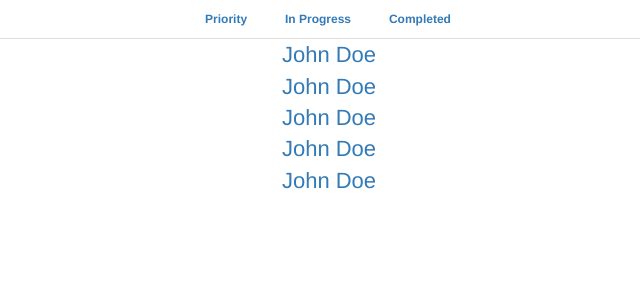
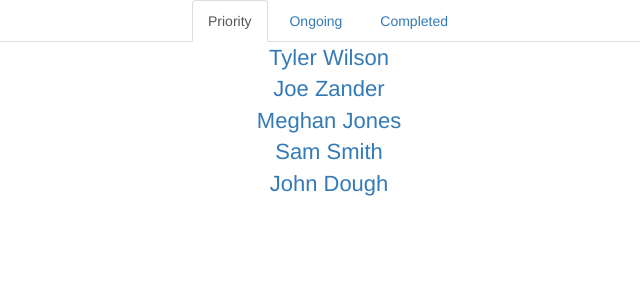
Before and after one commit to Jdothager/umslhack2017, a Python web app: template templates/index.html in a window 1280 px wide. Shown: the top 300 px of the page, without its empty margins (311-951 px from the left). Run offline with Jinja, Linux system fonts and the light colour scheme; the template is opened without the code that fills it, so the values that code supplies are empty; some libraries are stand-ins or nearby versions.

Commit message:
safe commit

```diff
--- a/templates/base.html
+++ b/templates/base.html
@@ -34,7 +34,7 @@
     <script src="/js/bootstrap.min.js"></script>
 
     <script src="https://ajax.googleapis.com/ajax/libs/angularjs/1.6.2/angular.min.js "></script>
-    <script src="studentController.js "></script>
+
 
   </body>
 </html>
--- a/templates/index.html
+++ b/templates/index.html
@@ -4,64 +4,63 @@
 </head>
 
 <body>
-    <div class="row">
-        <ul class="nav nav-tabs" id="navHide">
-            <li class="navFont"><a data-toggle="tab" href="#home">Priority</a></li>
-            <li class="navFont"><a data-toggle="tab" href="#menu1">In Progress</a></li>
-            <li class="navFont"><a data-toggle="tab" href="#menu2">Completed</a></li>
+    <ul class="nav nav-tabs">
+		<li class="active"><a data-toggle="tab" href="#home">Priority</a></li>
+		<li><a data-toggle="tab" href="#menu1">Ongoing</a></li>
+		<li><a data-toggle="tab" href="#menu2">Completed</a></li>
 	</ul>
-    </div>
+
 	<div class="tab-content">
+  		<div id="home" class="tab-pane fade in active">
 			<div class="row navRow">
-			<a href="/student" style="text-decoration: none;">John Doe</a>
+				<a href="/student" style="text-decoration: none;">Tyler Wilson</a>
 			</div>
 			<div class="row navRow">
-			<a href="/student" style="text-decoration: none;">John Doe</a>
+				<a href="/student" style="text-decoration: none;">Joe Zander</a>
 			</div>
 			<div class="row navRow">
-			<a href="/student" style="text-decoration: none;">John Doe</a>
+				<a href="/student" style="text-decoration: none;">Meghan Jones</a>
 			</div>
 			<div class="row navRow">
-			<a href="/student" style="text-decoration: none;">John Doe</a>
+				<a href="/student" style="text-decoration: none;">Sam Smith</a>
 			</div>
 			<div class="row navRow">
-			<a href="/student" style="text-decoration: none;">John Doe</a>
+				<a href="/student" style="text-decoration: none;">John Dough</a>
 			</div>
   		</div>
-      <div id="menu1 " class="tab-pane fade ">
+  		<div id="menu1" class="tab-pane fade">
 			<div class="row navRow">
-			<a href="/student" style="text-decoration: none;">John Doe</a>
+				<a href="/student" style="text-decoration: none;">Otis Evander</a>
 			</div>
 			<div class="row navRow">
-			<a href="/student" style="text-decoration: none;">John Doe</a>
+				<a href="/student" style="text-decoration: none;">Marlyn Zanvanna</a>
 			</div>
 			<div class="row navRow">
-			<a href="/student" style="text-decoration: none;">John Doe</a>
+				<a href="/student" style="text-decoration: none;">Kassy Natalee</a>
 			</div>
 			<div class="row navRow">
-			<a href="/student" style="text-decoration: none;">John Doe</a>
+				<a href="/student" style="text-decoration: none;">Emery Astra</a>
 			</div>
 			<div class="row navRow">
-			<a href="/student" style="text-decoration: none;">John Doe</a>
+				<a href="/student" style="text-decoration: none;">Silvester Trevor</a>
 			</div>
   		</div>
-      <div id="menu2 " class="tab-pane fade ">
+  		<div id="menu2" class="tab-pane fade">
 			<div class="row navRow">
-			<a href="/student" style="text-decoration: none;">John Doe</a>
+				<a href="/student" style="text-decoration: none;">Louise Suzan</a>
 			</div>
 			<div class="row navRow">
-			<a href="/student" style="text-decoration: none;">John Doe</a>
+				<a href="/student" style="text-decoration: none;">Christina Colbert</a>
 			</div>
 			<div class="row navRow">
-			<a href="/student" style="text-decoration: none;">John Doe</a>
+				<a href="/student" style="text-decoration: none;">Laura Eden</a>
 			</div>
 			<div class="row navRow">
-			<a href="/student" style="text-decoration: none;">John Doe</a>
+				<a href="/student" style="text-decoration: none;">Erik Brendan</a>
 			</div>
 			<div class="row navRow">
-			<a href="/student" style="text-decoration: none;">John Doe</a>
+				<a href="/student" style="text-decoration: none;">Wayne Buck</a>
 			</div>
  		 </div>
 	</div>
-
 {% endblock %}
```
Also changed, not shown: templates/profile.html (+94 -21 lines). Lines whose indentation alone changed are shown as unchanged.
